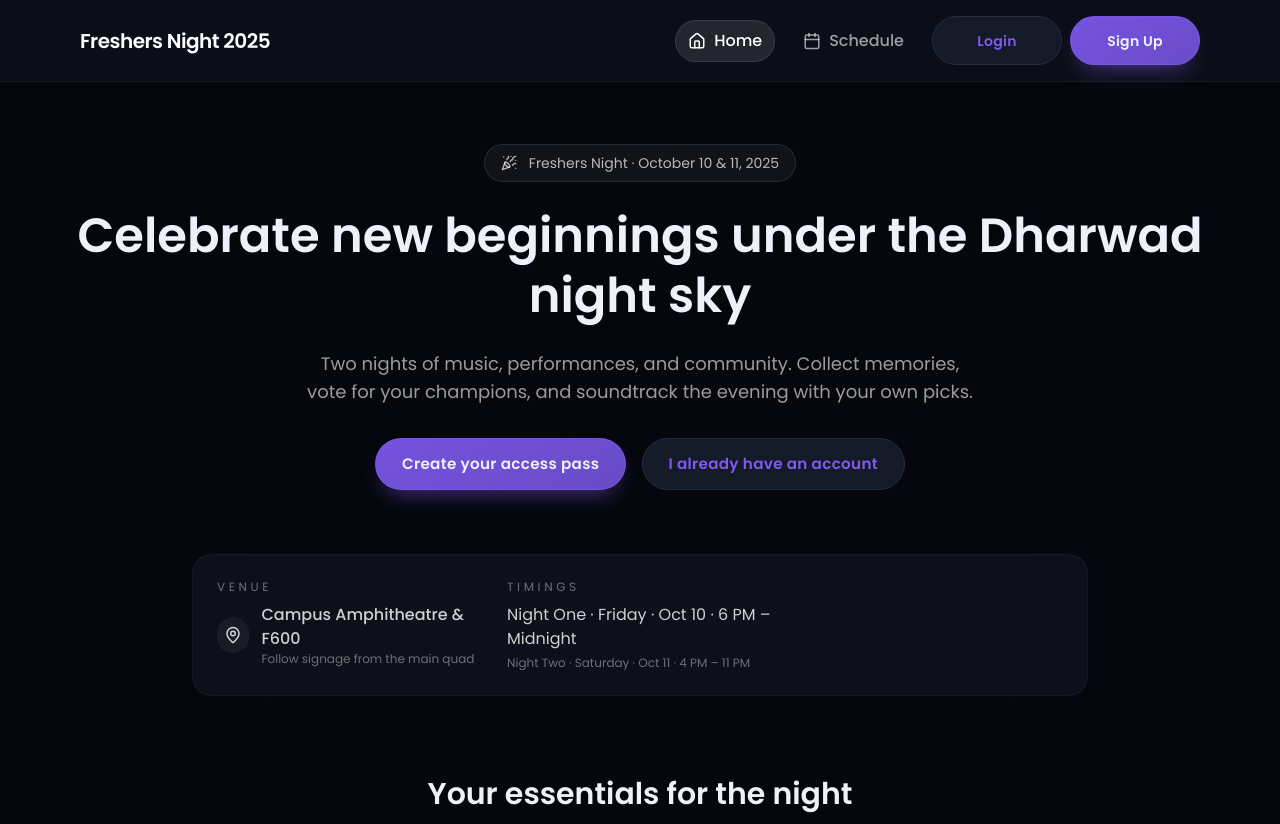
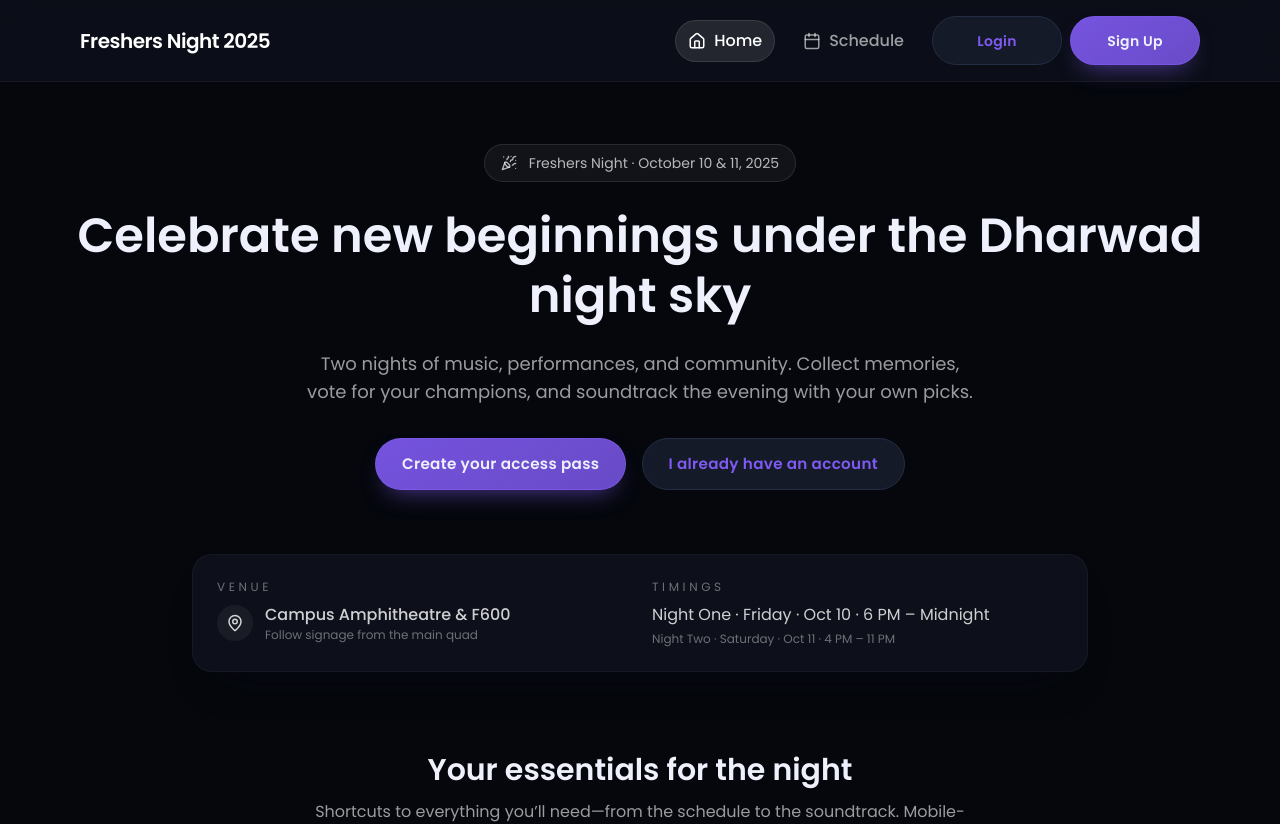
Before and after one commit to latakshsariyapatidar/freshers-frontend, a React (Vite) app: page / in a window 1280 px wide. Shown: the top 824 px of the page. Built offline with nearby package versions, Linux system fonts and the light colour scheme.

Commit message:
fixed some bugs

```diff
--- a/src/pages/Home.jsx
+++ b/src/pages/Home.jsx
@@ -88,7 +88,7 @@ const Home = () => {
           initial={{ opacity: 0, y: 20 }}
           animate={{ opacity: 1, y: 0 }}
           transition={{ duration: 0.6, delay: 0.15 }}
-          className="card grid grid-cols-1 sm:grid-cols-3 gap-4 sm:gap-6 text-left"
+          className="card grid grid-cols-1 sm:grid-cols-2 gap-4 sm:gap-6 text-left"
         >
           <div className="space-y-2">
             <p className="text-xs uppercase tracking-[0.3em] text-white/40">Venue</p>
```
